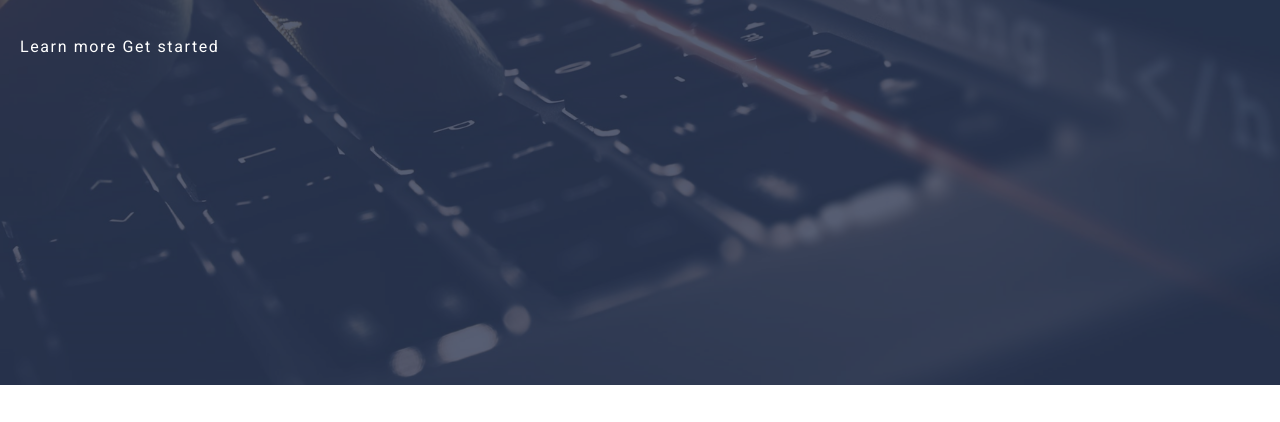
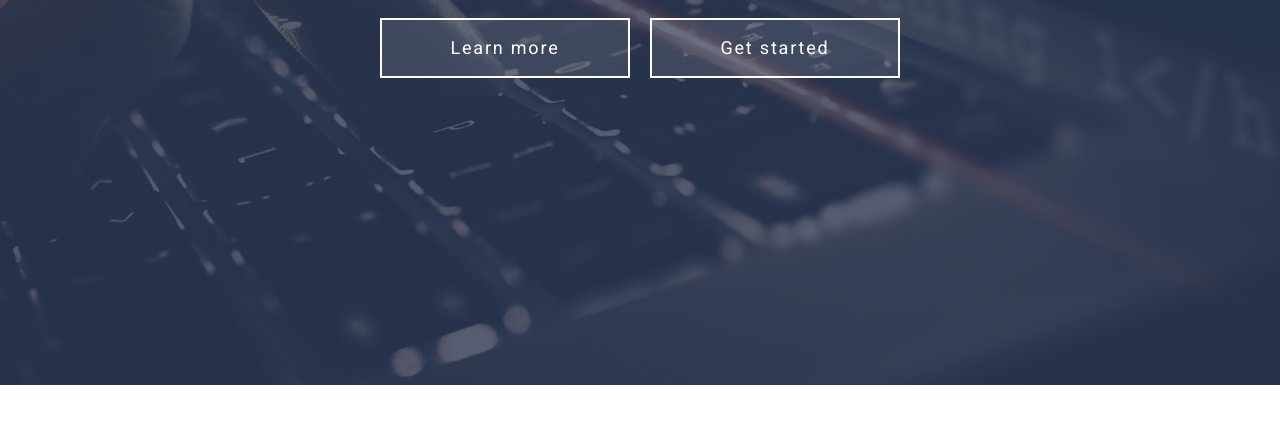
Before and after one commit to vika-pichugina/grid-project, a website: page index.html in a window 1280 px wide. Shown: the part 415-837 px from the top of the page. Drawn offline with Linux system fonts and the light colour scheme.

Commit message:
Нарисовали кнопки.

```diff
--- a/assets/css/style.css
+++ b/assets/css/style.css
@@ -287,18 +287,6 @@ html [type="button"],
     /* 2 */
 }
 
-button,
-[type="button"],
-[type="reset"],
-[type="submit"] {
-    /**
-       * Remove the inner border and padding in Firefox.
-       */
-    /**
-       * Restore the focus styles unset by the previous rule.
-       */
-}
-
 button::-moz-focus-inner,
 [type="button"]::-moz-focus-inner,
 [type="reset"]::-moz-focus-inner,
@@ -518,6 +506,38 @@ a {
   padding: 0 20px;
 }
 
+.btn,
+.btn-accent {
+  display: block;
+  min-width: 250px;
+  height: 60px;
+  margin: 0 10px;
+  padding: 18px 20px;
+  text-align: center;
+  letter-spacing: 0.1em;
+  border-width: 2px;
+  border-style: solid;
+  font-size: 1.125rem;
+  transition: background-color 0.5s;
+}
+
+.btn {
+  border-color: #ffffff;
+  background-color: rgba(255, 255, 255, 0.1);
+}
+
+.btn-accent {
+  border-color: #2d3651;
+  background-color: rgba(45, 54, 81, 0.8);
+}
+
+.btn:hover,
+.btn:focus,
+.btn-accent:hover,
+.btn-accent:focus {
+  background-color: #d66926;
+}
+
 .header {
   position: relative;
   min-height: 100vh;
@@ -614,3 +634,8 @@ a {
   font-size: 3.75rem;
   margin: 0 0 53px;
 }
+
+.header-buttons {
+  display: flex;
+  justify-content: center;
+}
```
